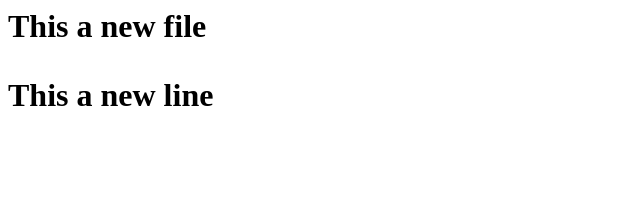
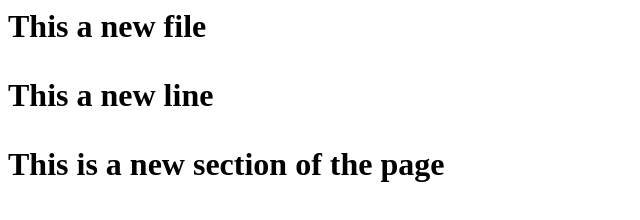
Before and after one commit to ericchabot/git_test, a plain HTML site: page index.html in a window 1280 px wide. Shown: the whole page, without its empty margins (0-640 px from the left). Drawn offline with Linux system fonts and the light colour scheme.

Commit message:
new div block

```diff
--- a/index.html
+++ b/index.html
@@ -1,2 +1,3 @@
 <h1>This a new file</>
 <p>This a new line</>
+<div>This is a new section of the page</>
```
